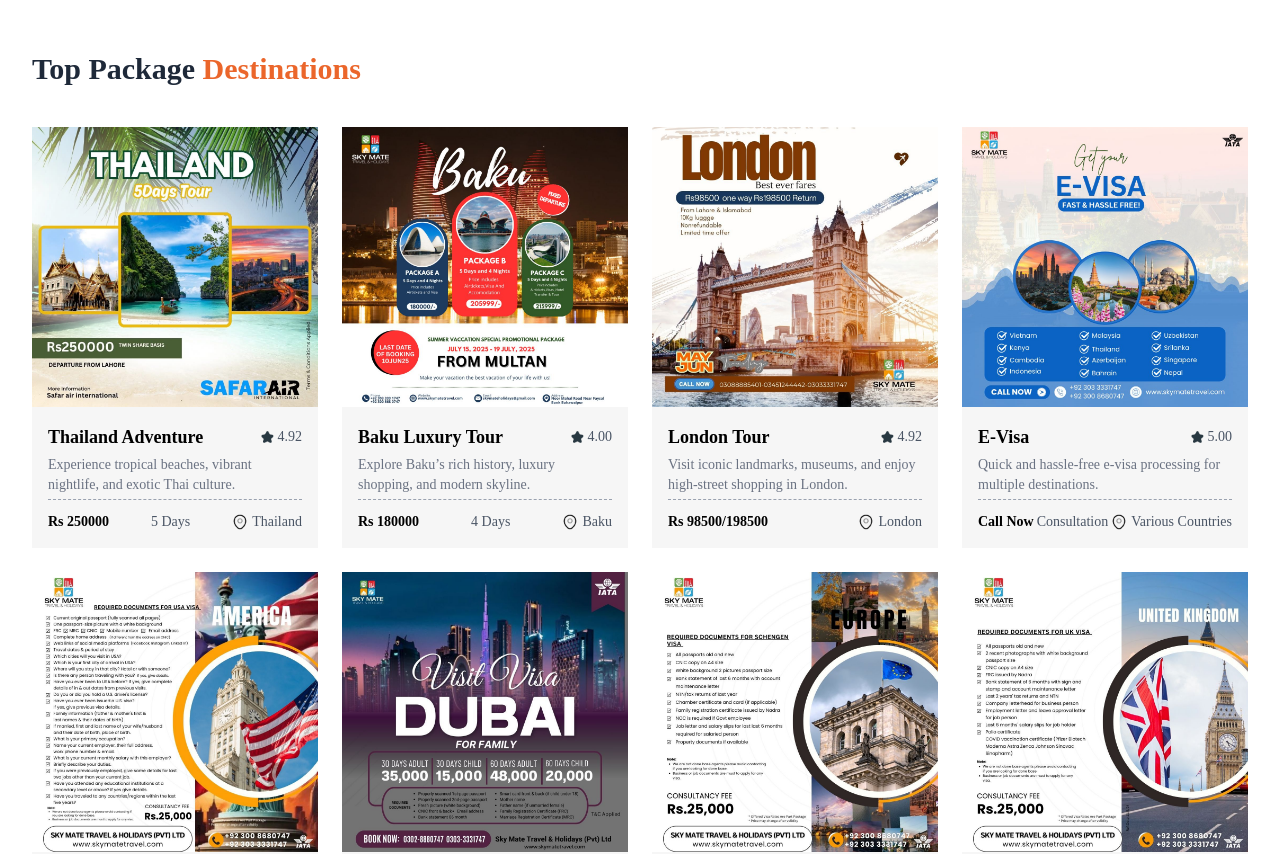
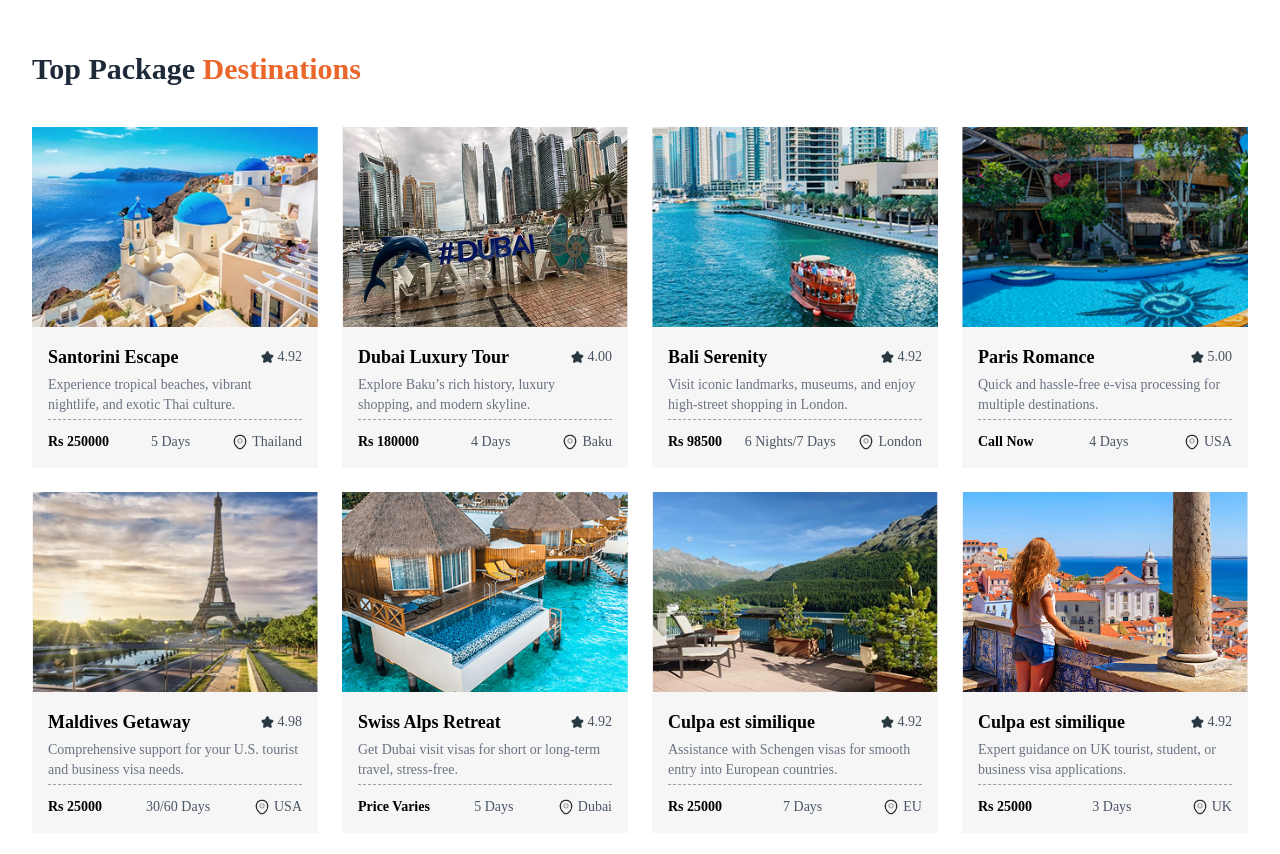
Before and after one commit to Mogehs/symate-travels, a React (Vite) app: page / in a window 1280 px wide. Shown: the part 2500-3354 px from the top of the page. Built offline with nearby package versions, Linux system fonts and the light colour scheme; a web font is replaced by a local one.

Commit message:
completed

```diff
--- a/src/components/TopPackage.jsx
+++ b/src/components/TopPackage.jsx
@@ -1,86 +1,84 @@
 import React from "react";
 
 const packages = [
-  // Tour Packages First
   {
-    title: "Thailand Adventure",
+    title: "Santorini Escape",
     price: "Rs 250000",
     duration: "5 Days",
     rating: 4.92,
     country: "Thailand",
-    image: "/packages/pkg1.jpg",
+    image: "pkg1.png",
     description:
       "Experience tropical beaches, vibrant nightlife, and exotic Thai culture.",
   },
   {
-    title: "Baku Luxury Tour",
+    title: "Dubai Luxury Tour",
     price: "Rs 180000",
     duration: "4 Days",
     rating: 4.0,
     country: "Baku",
-    image: "/packages/pkg2.jpg",
+    image: "pkg2.png",
     description:
       "Explore Baku’s rich history, luxury shopping, and modern skyline.",
   },
   {
-    title: "London Tour",
-    price: "Rs 98500/198500",
-    // duration: "6 Nights",
+    title: "Bali Serenity",
+    price: "Rs 98500",
+    duration: "6 Nights/7 Days",
     rating: 4.92,
     country: "London",
-    image: "/packages/pkg7.jpg",
+    image: "pkg7.png",
     description:
       "Visit iconic landmarks, museums, and enjoy high-street shopping in London.",
   },
 
-  // Visa Packages After
   {
-    title: "E-Visa",
+    title: "Paris Romance",
     price: "Call Now",
-    duration: "Consultation",
+    duration: "4 Days",
     rating: 5.0,
-    country: "Various Countries",
-    image: "/packages/pkg3.jpg",
+    country: "USA",
+    image: "pkg3.png",
     description:
       "Quick and hassle-free e-visa processing for multiple destinations.",
   },
   {
-    title: "USA Visa",
+    title: "Maldives Getaway",
     price: "Rs 25000",
-    duration: "Consultation",
+    duration: "30/60 Days",
     rating: 4.98,
     country: "USA",
-    image: "/packages/pkg4.jpg",
+    image: "pkg4.png",
     description:
       "Comprehensive support for your U.S. tourist and business visa needs.",
   },
   {
-    title: "Dubai Visit Visa",
+    title: "Swiss Alps Retreat",
     price: "Price Varies",
-    duration: "30/60 Days",
+    duration: "5 Days",
     rating: 4.92,
     country: "Dubai",
-    image: "/packages/pkg5.jpg",
+    image: "pkg5.png",
     description:
       "Get Dubai visit visas for short or long-term travel, stress-free.",
   },
   {
-    title: "Europe Visa",
+    title: "Culpa est similique",
     price: "Rs 25000",
-    duration: "Consultation",
+    duration: "7 Days",
     rating: 4.92,
     country: "EU",
-    image: "/packages/pkg6.jpg",
+    image: "pkg6.png",
     description:
       "Assistance with Schengen visas for smooth entry into European countries.",
   },
   {
-    title: "UK Visa",
+    title: "Culpa est similique",
     price: "Rs 25000",
-    duration: "Consultation",
+    duration: "3 Days",
     rating: 4.92,
     country: "UK",
-    image: "/packages/pkg8.jpg",
+    image: "pkg8.png",
     description:
       "Expert guidance on UK tourist, student, or business visa applications.",
   },
@@ -91,7 +89,7 @@
     key={index}
     className="bg-[#F6F6F6] overflow-hidden hover:shadow-lg transition-shadow duration-300"
   >
-    <img src={pkg.image} alt={pkg.title} className="w-full h-70 object-cover" />
+    <img src={pkg.image} alt={pkg.title} className="w-full h-50 object-cover" />
     <div className="p-4 space-y-1">
       <div className="flex justify-between items-center">
         <h3 className="text-lg font-semibold">{pkg.title}</h3>
```
